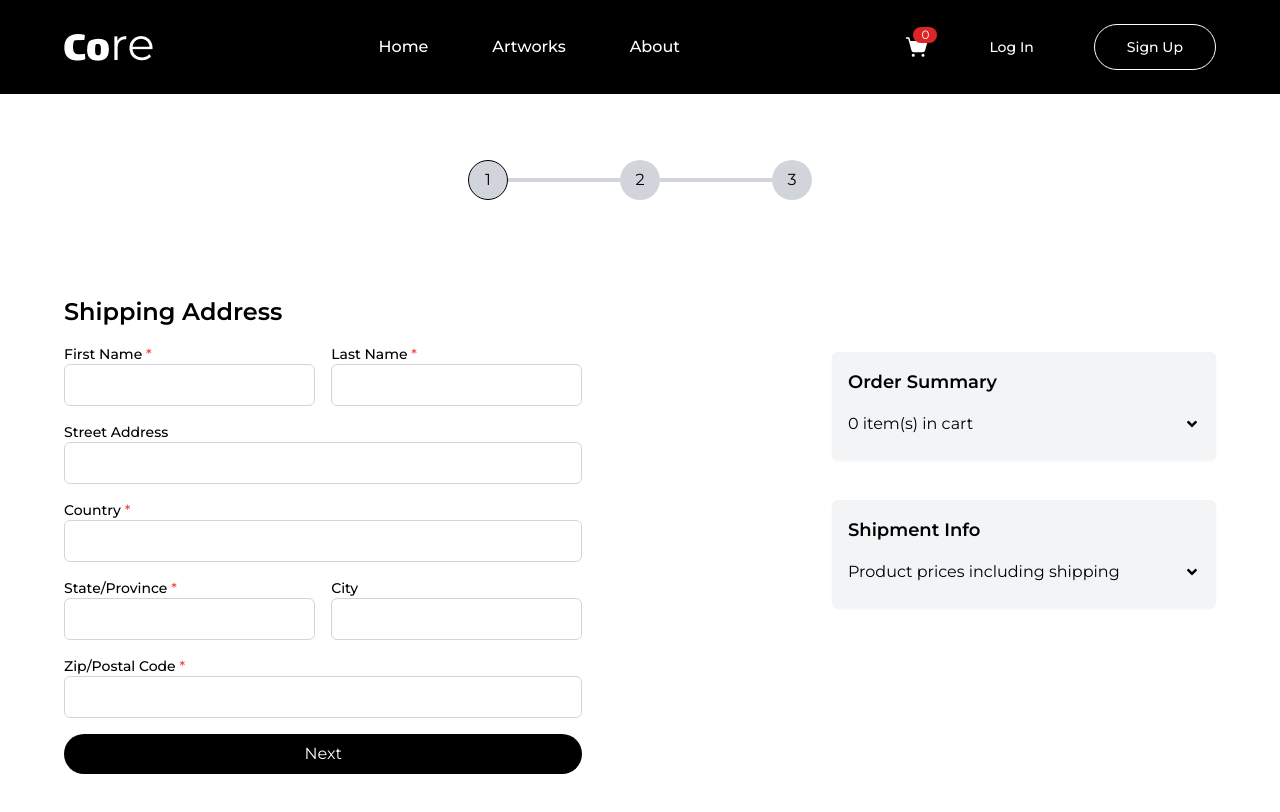
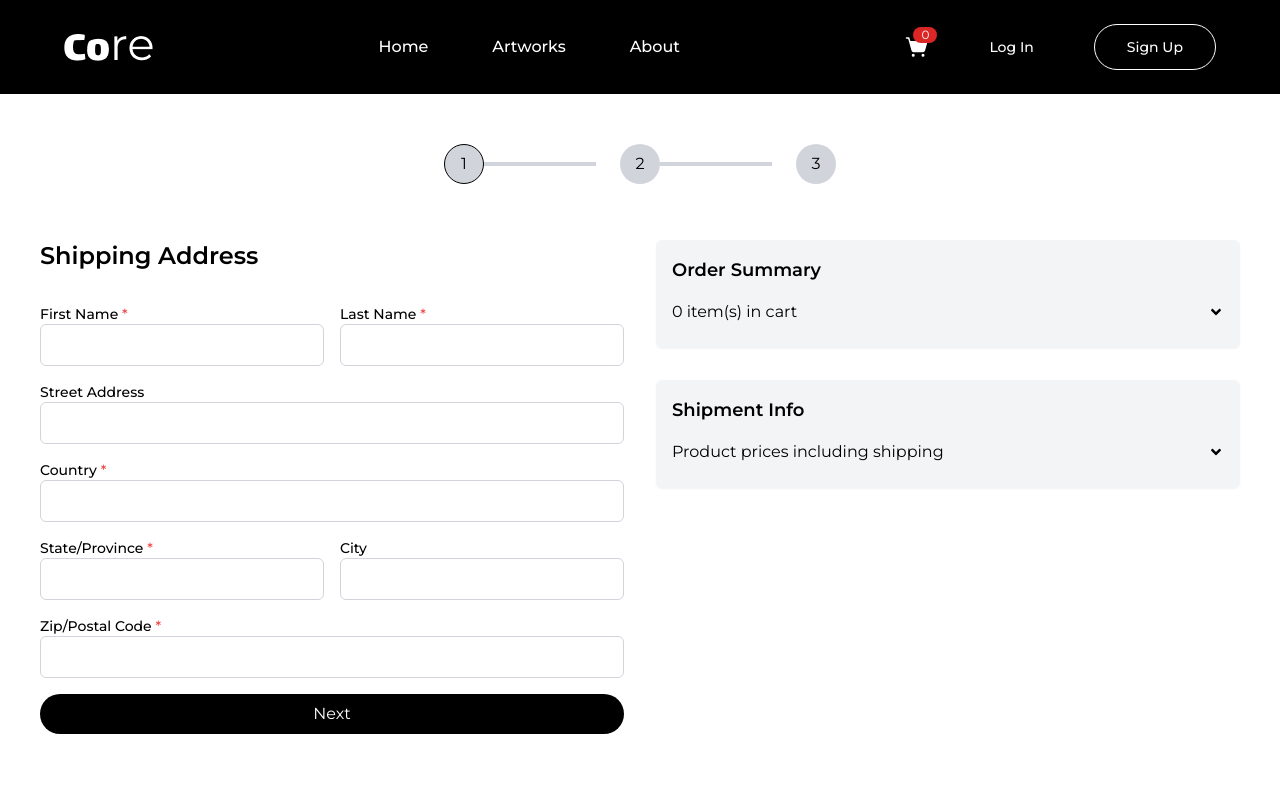
Before and after one commit to oreoluwa212/core, a React (Vite) app: page /checkout in a window 1280 px wide. Shown: the top 812 px of the page. Built offline with nearby package versions, Linux system fonts and the light colour scheme.

Commit message:
feat: started fixing sending cart requirements and item details

```diff
--- a/src/components/Header.jsx
+++ b/src/components/Header.jsx
@@ -1,4 +1,4 @@
-import React, { useContext } from "react";
+import React, { useContext, useEffect, useState } from "react";
 import { PiShoppingCartSimpleFill } from "react-icons/pi";
 import { GiHamburgerMenu } from "react-icons/gi";
 import SimpleBtn from "./buttons/SimpleBtn";
@@ -8,11 +8,22 @@ import { CartContext } from "../context/CartContext";
 
 const Header = () => {
   const navigate = useNavigate();
+  const { getTotalItems, clearCart, cartItems } = useContext(CartContext);
+  const [dummyState, setDummyState] = useState(false); // Dummy state for force update
 
   const handleNavigation = (path, sectionId) => {
     navigate(path, { state: { sectionId } });
   };
-  const { getTotalItems } = useContext(CartContext);
+
+  const handleClearCart = () => {
+    clearCart();
+    setDummyState(!dummyState); // Toggle dummy state to force update
+  };
+
+  // Use useEffect to update dummy state when cart items change
+  useEffect(() => {
+    setDummyState(!dummyState);
+  }, [cartItems]);
 
   return (
     <header className="fixed top-0 left-0 w-full flex justify-between items-center py-6 px-[5%] bg-black text-white z-50">
@@ -49,7 +60,12 @@ const Header = () => {
           </div>
         </Link>
         <SimpleBtn className={"px-[32px]"}>Log In</SimpleBtn>
-        <SimpleBtn className={"px-[32px] hover:bg-white hover:text-black hover:font-semibold border-white border"}>
+        <SimpleBtn
+          onClick={handleClearCart}
+          className={
+            "px-[32px] hover:bg-white hover:text-black hover:font-semibold border-white border"
+          }
+        >
           Sign Up
         </SimpleBtn>
       </div>
--- a/src/components/modals/Modal.jsx
+++ b/src/components/modals/Modal.jsx
@@ -5,12 +5,12 @@ const Modal = ({ showModal, onClose }) => {
 
   return (
     <div className="fixed inset-0 bg-black bg-opacity-50 flex items-center justify-center">
-      <div className="bg-white p-8 rounded-lg shadow-lg text-center">
+      <div className="bg-white w-[70%] md:w-[20%] py-8 rounded-lg shadow-lg text-center">
         <h2 className="text-2xl font-semibold mb-4">Order Received</h2>
         <p className="mb-6">Thank you for your order!</p>
         <button
           onClick={onClose}
-          className="bg-black text-white py-2 px-6 rounded-full text-lg"
+          className="bg-black text-white py-4 px-8 rounded-full text-lg"
         >
           Go to Homepage
         </button>
--- a/src/context/CartContext.jsx
+++ b/src/context/CartContext.jsx
@@ -1,4 +1,4 @@
-import { createContext, useState, useEffect } from "react";
+import React, { createContext, useState, useEffect } from "react";
 
 export const CartContext = createContext();
 
@@ -45,6 +45,10 @@ export const CartProvider = ({ children }) => {
     );
   };
 
+  const clearCart = () => {
+    setCartItems([]);
+  };
+
   const getTotalItems = () => {
     return cartItems.length;
   };
@@ -57,6 +61,7 @@ export const CartProvider = ({ children }) => {
         removeItemFromCart,
         increaseItemQuantity,
         decreaseItemQuantity,
+        clearCart,
         getTotalItems,
       }}
     >
--- a/src/pages/CheckoutPage.jsx
+++ b/src/pages/CheckoutPage.jsx
@@ -7,9 +7,9 @@ import Modal from "../components/modals/Modal";
 
 const ProgressIndicator = () => {
   return (
-    <div className="flex justify-center items-center mt-8">
-      <div className="flex flc items-center">
-        <div className="w-10 h-10 border-black border text-black bg-gray-300 flex justify-center items-center rounded-full">
+    <div className="flex justify-center items-center mt-20 py-6 space-x-6">
+      <div className="flex items-center">
+        <div className="w-10 h-10 border border-black text-black bg-gray-300 flex justify-center items-center rounded-full">
           1
         </div>
         <div className="h-1 bg-gray-300 w-28"></div>
@@ -81,8 +81,7 @@ const ShippingAddressForm = ({ onSubmit }) => {
             name="firstName"
             value={formData.firstName}
             onChange={handleChange}
-            className={`w-full border ${
-              errors.firstName ? "border-red-500" : "border-gray-300"
+            className={`w-full border ${errors.firstName ? "border-red-500" : "border-gray-300"
               } rounded-md p-2 focus:outline-none focus:border-black`}
           />
           {errors.firstName && (
@@ -98,8 +97,7 @@ const ShippingAddressForm = ({ onSubmit }) => {
             name="lastName"
             value={formData.lastName}
             onChange={handleChange}
-            className={`w-full border ${
-              errors.lastName ? "border-red-500" : "border-gray-300"
+            className={`w-full border ${errors.lastName ? "border-red-500" : "border-gray-300"
               } rounded-md p-2 focus:outline-none focus:border-black`}
           />
           {errors.lastName && (
@@ -114,8 +112,7 @@ const ShippingAddressForm = ({ onSubmit }) => {
           name="streetAddress"
           value={formData.streetAddress}
           onChange={handleChange}
-          className={`w-full border ${
-            errors.streetAddress ? "border-red-500" : "border-gray-300"
+          className={`w-full border ${errors.streetAddress ? "border-red-500" : "border-gray-300"
             } rounded-md p-2 focus:outline-none focus:border-black`}
         />
         {errors.streetAddress && (
@@ -131,8 +128,7 @@ const ShippingAddressForm = ({ onSubmit }) => {
           name="country"
           value={formData.country}
           onChange={handleChange}
-          className={`w-full border ${
-            errors.country ? "border-red-500" : "border-gray-300"
+          className={`w-full border ${errors.country ? "border-red-500" : "border-gray-300"
             } rounded-md p-2 focus:outline-none focus:border-black`}
         />
         {errors.country && (
@@ -149,8 +145,7 @@ const ShippingAddressForm = ({ onSubmit }) => {
             name="state"
             value={formData.state}
             onChange={handleChange}
-            className={`w-full border ${
-              errors.state ? "border-red-500" : "border-gray-300"
+            className={`w-full border ${errors.state ? "border-red-500" : "border-gray-300"
               } rounded-md p-2 focus:outline-none focus:border-black`}
           />
           {errors.state && (
@@ -177,8 +172,7 @@ const ShippingAddressForm = ({ onSubmit }) => {
           name="postalCode"
           value={formData.postalCode}
           onChange={handleChange}
-          className={`w-full border ${
-            errors.postalCode ? "border-red-500" : "border-gray-300"
+          className={`w-full border ${errors.postalCode ? "border-red-500" : "border-gray-300"
             } rounded-md p-2 focus:outline-none focus:border-black`}
         />
         {errors.postalCode && (
@@ -187,7 +181,7 @@ const ShippingAddressForm = ({ onSubmit }) => {
       </div>
       <button
         type="submit"
-        className="w-full bg-black text-white py-2 rounded-full"
+        className="w-full bg-black text-white py-2 rounded-full hover:bg-gray-900 focus:outline-none focus:bg-gray-900"
       >
         Next
       </button>
@@ -215,11 +209,11 @@ const OrderSummary = () => {
       </div>
       {isOpen && (
         <div>
-          <hr />
+          <hr className="my-2" />
           {cartItems.map((item, index) => (
             <div key={index} className="flex justify-between my-2">
               <p>{item.name}</p>
-              <p>{item.quantity}</p>
+              <p>${item.price * item.quantity}</p> {/* Display calculated price */}
             </div>
           ))}
         </div>
@@ -227,6 +221,7 @@ const OrderSummary = () => {
     </div>
   );
 };
+
 
 const ShipmentInfo = () => {
   const [isOpen, setIsOpen] = useState(false);
@@ -238,16 +233,13 @@ const ShipmentInfo = () => {
   return (
     <div className="bg-gray-100 p-4 rounded-md shadow-sm mt-4">
       <h3 className="font-semibold text-lg mb-2">Shipment Info</h3>
-      <div
-        className="flex w-full justify-between items-center cursor-pointer"
-        onClick={toggleAccordion}
-      >
+      <div className="flex w-full justify-between items-center cursor-pointer" onClick={toggleAccordion}>
         <p className="my-2">Product prices including shipping</p>
         {isOpen ? <FaAngleUp /> : <FaAngleDown />}
       </div>
       {isOpen && (
         <div>
-          <hr />
+          <hr className="my-2" />
           {/* You can add shipment details here */}
         </div>
       )}
@@ -266,19 +258,20 @@ const CheckoutPage = () => {
   const handleCloseModal = () => {
     setShowModal(false);
     navigate("/");
+    CartContext.clearCart();
   };
 
   return (
     <div className="w-full font-montserrat bg-white text-black">
       <Header />
-      <div className="py-[5%] mt-16 w-full flex flex-col justify-between gap-16 lg:px-[5%]">
+      <div className="py-10 lg:px-10">
         <ProgressIndicator />
-        <div className="mt-8 px-[5%] lgss:px-0 flex lgss:flex-row flex-col justify-between w-full">
-          <div className="flex flex-col lgss:w-[45%]">
-            <h2 className="text-2xl font-semibold mb-4">Shipping Address</h2>
+        <div className="mt-8 grid lg:grid-cols-2 gap-8">
+          <div className="space-y-8">
+            <h2 className="text-2xl font-semibold">Shipping Address</h2>
             <ShippingAddressForm onSubmit={handleFormSubmit} />
           </div>
-          <div className="lgss:w-1/3 mt-8 py-6 space-y-10">
+          <div className="space-y-8">
             <OrderSummary />
             <ShipmentInfo />
           </div>
```
Also changed, not shown: 1 other file (tests, documents, lock files or other folders). Lines whose indentation alone changed are shown as unchanged.
